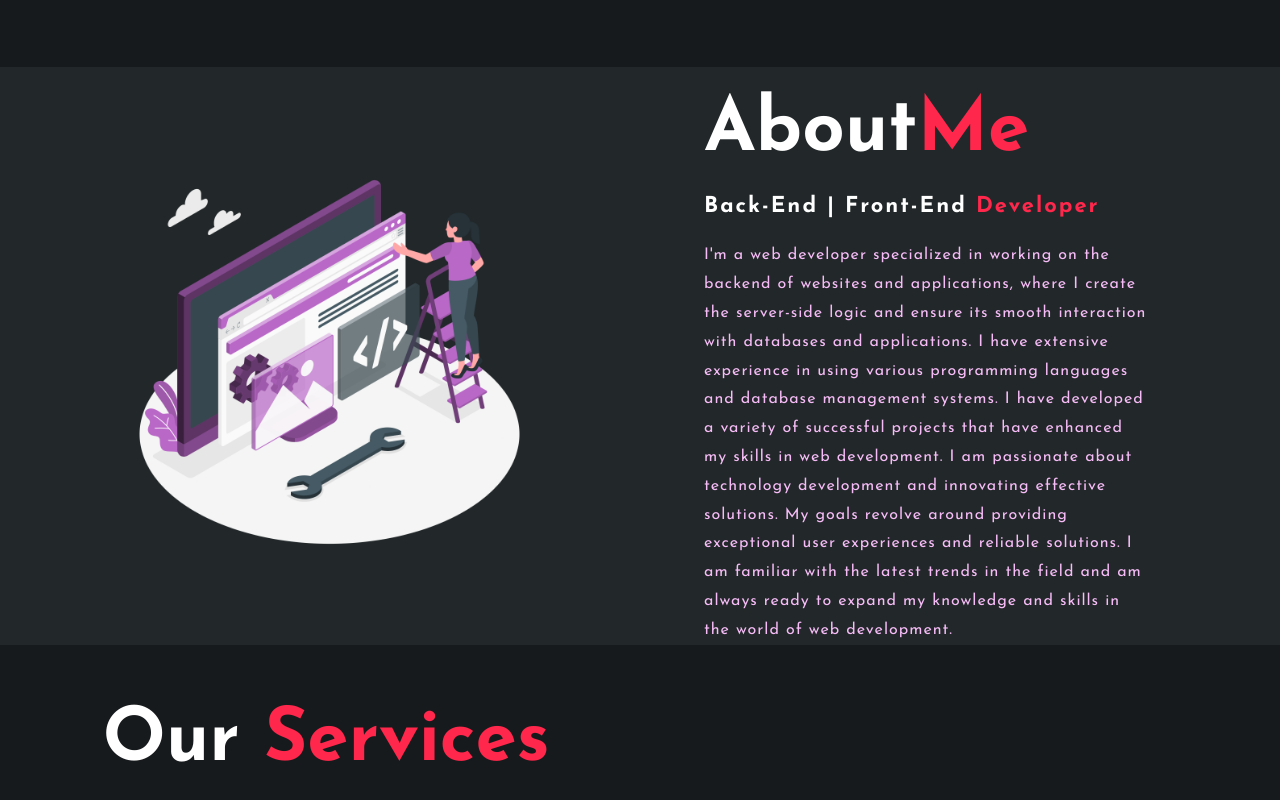
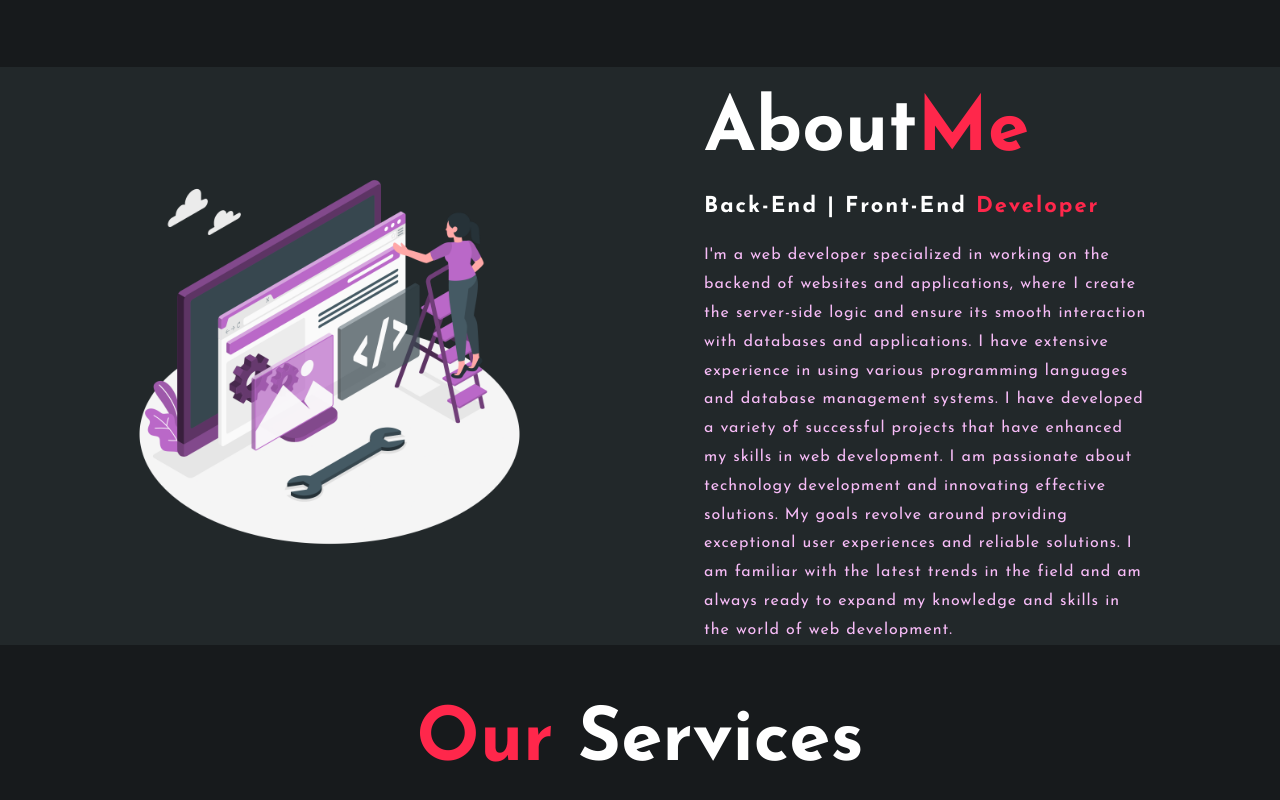
Before and after one commit to Islam412/My_Portfolio, a plain HTML site: page index.html in a window 1280 px wide. Shown: the part 733-1533 px from the top of the page. Drawn offline with Linux system fonts and the light colour scheme.

Commit message:
sentar of our Services

```diff
--- a/css/style.css
+++ b/css/style.css
@@ -213,3 +213,7 @@ h5{
     background-color: var(--bgcolor-1);
     padding: 2rem var(--padding);
 }
+
+.text-center {
+    text-align: center;
+}
--- a/index.html
+++ b/index.html
@@ -61,7 +61,7 @@
     </section>
 
     <section class="services" id="services">
-        <h1>Our <span>Services</span></h1>
+        <h1 class="text-center"><span>Our</span> Services</h1>
     </section>
 </body>
 </html>
```
